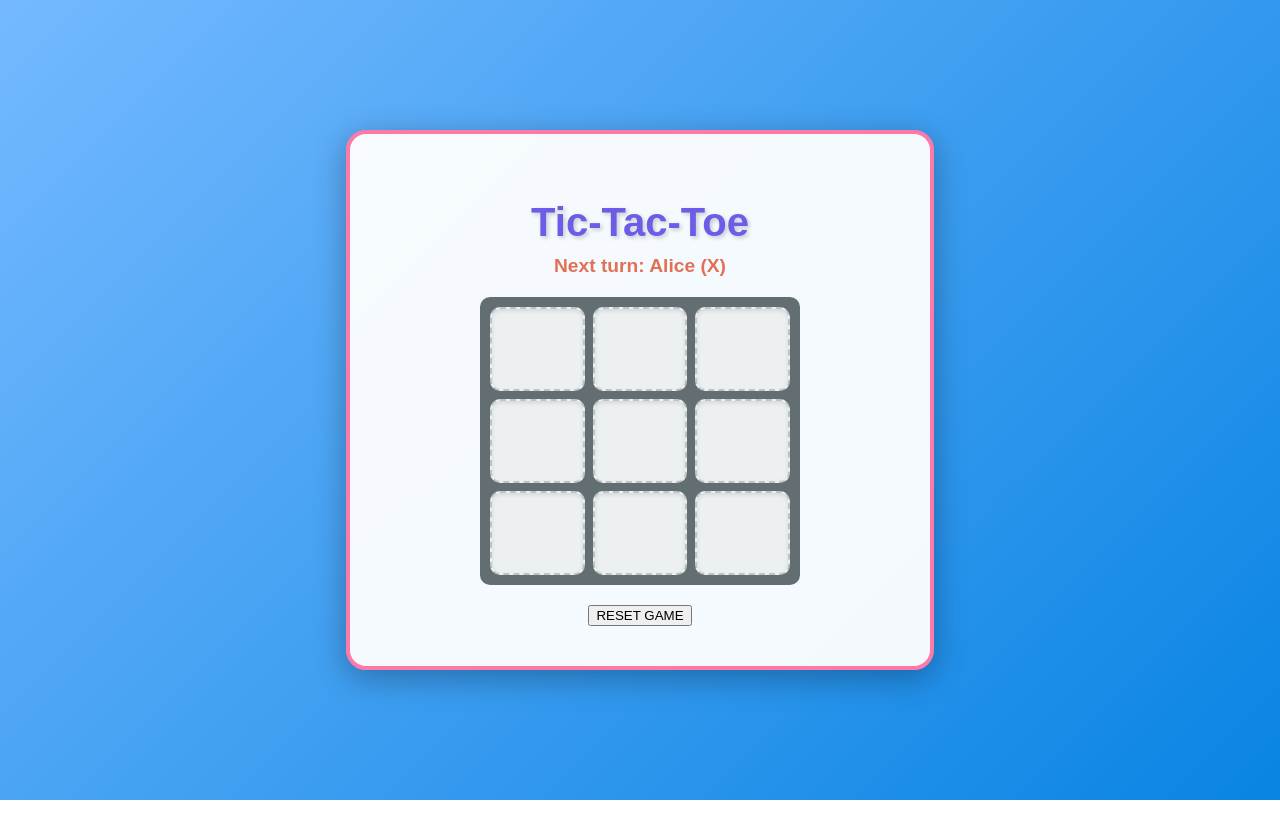
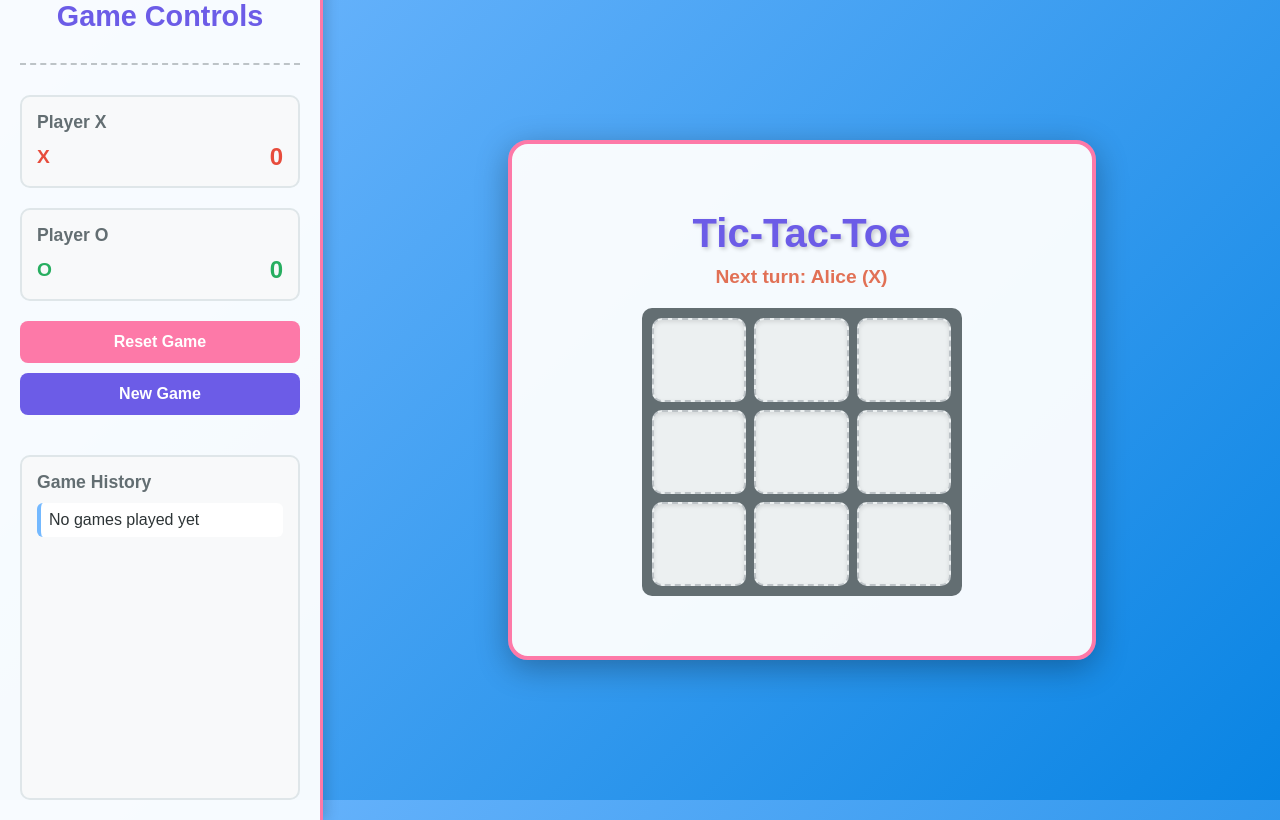
Before and after one commit to lolol0918/odin-tic-tac-toe, a website with bundled scripts: page index.html in a window 1280 px wide. Built offline with nearby package versions, Linux system fonts and the light colour scheme.

Commit message:
feat: sidebar layout (no functionality yet)

```diff
--- a/index.html
+++ b/index.html
@@ -7,13 +7,38 @@
         <link rel="stylesheet" href="./style.css">
     </head>
     <body>
+        <div class="sidebar">
+            <div class="sidebar-header">
+                <h2 class="sidebar-title">Game Controls</h2>
+            </div>
+            <div class="player-info">
+                <div class="player-title">Player X</div>
+                <div class="player-stats">
+                    <span class="player-x">X</span>
+                    <span class="score-display player-x">0</span>
+                </div>
+            </div>
+            <div class="player-info">
+                <div class="player-title">Player O</div>
+                <div class="player-stats">
+                    <span class="player-o">O</span>
+                    <span class="score-display player-o">0</span>
+                </div>
+            </div>
+            <div class="controls">
+                <button class="control-btn reset-btn" id="reset-btn">Reset Game</button>
+                <button class="control-btn new-game-btn">New Game</button>
+            </div>
+            <div class="game-history">
+                <div class="history-title">Game History</div>
+                <div class="history-item">No games played yet</div>
+            </div>
+        </div>
         <div class="container">
             <h1>Tic-Tac-Toe</h1>
             <div class="message">Game In Progress - Player X's Turn</div>
             <div class="board">
-                <!-- add cell via javascript -->
-            </div>
-            <button id="reset-btn">RESET GAME</button>
+                <!-- add cell via javascript --></div>
         </div>
         <script src="./script.js" defer></script>
         <script type="module" src="./ui.js" defer></script>
--- a/style.css
+++ b/style.css
@@ -1,11 +1,11 @@
 body {
   font-family: 'Arial', sans-serif;
-  display: flex;
-  justify-content: center;
-  align-items: center;
+  display: grid;
+  place-items: center;
   min-height: 100vh;
   margin: 0;
   background: linear-gradient(135deg, #74b9ff 0%, #0984e3 100%);
+  grid-template-columns: 1fr 4fr;
   color: #2d3436;
 }
 
@@ -82,6 +82,135 @@ h1 {
   color: #636e72;
 }
 
+.sidebar {
+  width: 280px;
+  background: rgba(255, 255, 255, 0.95);
+  padding: 20px;
+  box-shadow: 4px 0 12px rgba(0, 0, 0, 0.15);
+  border-right: 3px solid #fd79a8;
+  display: flex;
+  flex-direction: column;
+  height: 100%;
+}
+
+.sidebar-header {
+  text-align: center;
+  margin-bottom: 30px;
+  padding-bottom: 20px;
+  border-bottom: 2px dashed #bdc3c7;
+}
+
+.sidebar-title {
+  font-size: 1.8rem;
+  color: #6c5ce7;
+  margin: 0 0 10px 0;
+  font-family: 'Arial', sans-serif;
+}
+
+.player-info {
+  background: #f8f9fa;
+  border-radius: 10px;
+  padding: 15px;
+  margin-bottom: 20px;
+  border: 2px solid #dfe6e9;
+}
+
+.player-title {
+  font-weight: bold;
+  color: #636e72;
+  margin-bottom: 10px;
+  font-size: 1.1rem;
+  font-family: 'Arial', sans-serif;
+}
+
+.player-stats {
+  display: flex;
+  justify-content: space-between;
+  align-items: center;
+}
+
+.player-x {
+  color: #e74c3c;
+  font-weight: bold;
+  font-size: 1.2rem;
+}
+
+.player-o {
+  color: #27ae60;
+  font-weight: bold;
+  font-size: 1.2rem;
+}
+
+.score-display {
+  font-size: 1.5rem;
+  font-weight: bold;
+  font-family: 'Arial', sans-serif;
+}
+
+.controls {
+  margin-bottom: 30px;
+}
+
+.control-btn {
+  display: block;
+  width: 100%;
+  padding: 12px;
+  margin-bottom: 10px;
+  border: none;
+  border-radius: 8px;
+  font-size: 1rem;
+  font-weight: bold;
+  cursor: pointer;
+  transition: all 0.2s ease;
+  font-family: 'Arial', sans-serif;
+}
+
+.reset-btn {
+  background: #fd79a8;
+  color: white;
+}
+
+.reset-btn:hover {
+  background: #e84393;
+  transform: translateY(-2px);
+}
+
+.new-game-btn {
+  background: #6c5ce7;
+  color: white;
+}
+
+.new-game-btn:hover {
+  background: #5c4bc0;
+  transform: translateY(-2px);
+}
+
+.game-history {
+  flex-grow: 1;
+  background: #f8f9fa;
+  border-radius: 10px;
+  padding: 15px;
+  border: 2px solid #dfe6e9;
+  overflow-y: auto;
+}
+
+.history-title {
+  font-weight: bold;
+  color: #636e72;
+  margin-bottom: 10px;
+  font-size: 1.1rem;
+  font-family: 'Arial', sans-serif;
+}
+
+.history-item {
+  padding: 8px;
+  margin-bottom: 8px;
+  background: white;
+  border-radius: 6px;
+  border-left: 4px solid #74b9ff;
+  font-family: 'Arial', sans-serif;
+}
+
 @media (max-width: 600px) {
   .container {
     padding: 20px;
--- a/ui.js
+++ b/ui.js
@@ -13,10 +13,18 @@ function renderBoard() {
   for (let row = 0; row < 3; row++) {
     for (let col = 0; col < 3; col++) {
       const cell = document.createElement("div");
-      cell.classList.add("cell");
       cell.dataset.row = row;
       cell.dataset.col = col;
-      cell.textContent = boardState[row][col].getValue();
+      cell.classList.add("cell");
+
+      const value = boardState[row][col].getValue();
+      if (value) {
+        cell.classList.add(value.toLowerCase());
+      }
+
+
+
+      cell.textContent = value;
       boardEl.appendChild(cell);
     }
   }
```
Also changed, not shown: random.txt (added, +183 -0 lines).
